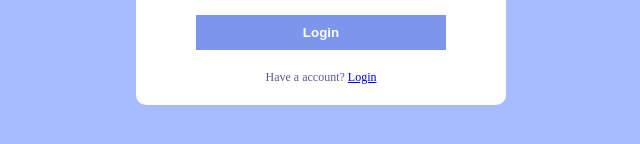
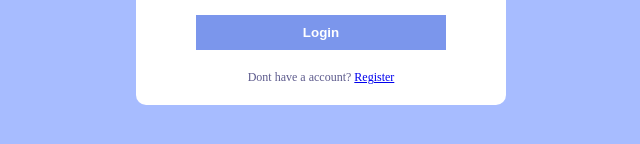
Before and after one commit to shrimay18/chatApp, a React (Vite) app: page /login in a window 1280 px wide. Shown: the part 442-586 px from the top of the page, without its empty margins (319-959 px from the left). Built offline with nearby package versions, Linux system fonts and the light colour scheme; no server answers.

Commit message:
errors rectified

```diff
--- a/src/pages/Login.jsx
+++ b/src/pages/Login.jsx
@@ -73,7 +73,7 @@
           {err && <span>User not found</span>}
         </form>
         <p>
-          Have a account? <Link to="/register">Login</Link>
+          Dont have a account? <Link to="/register">Register</Link>
         </p>
       </div>
     </div>
```
Also changed, not shown: 2 other files (tests, documents, lock files or other folders).
